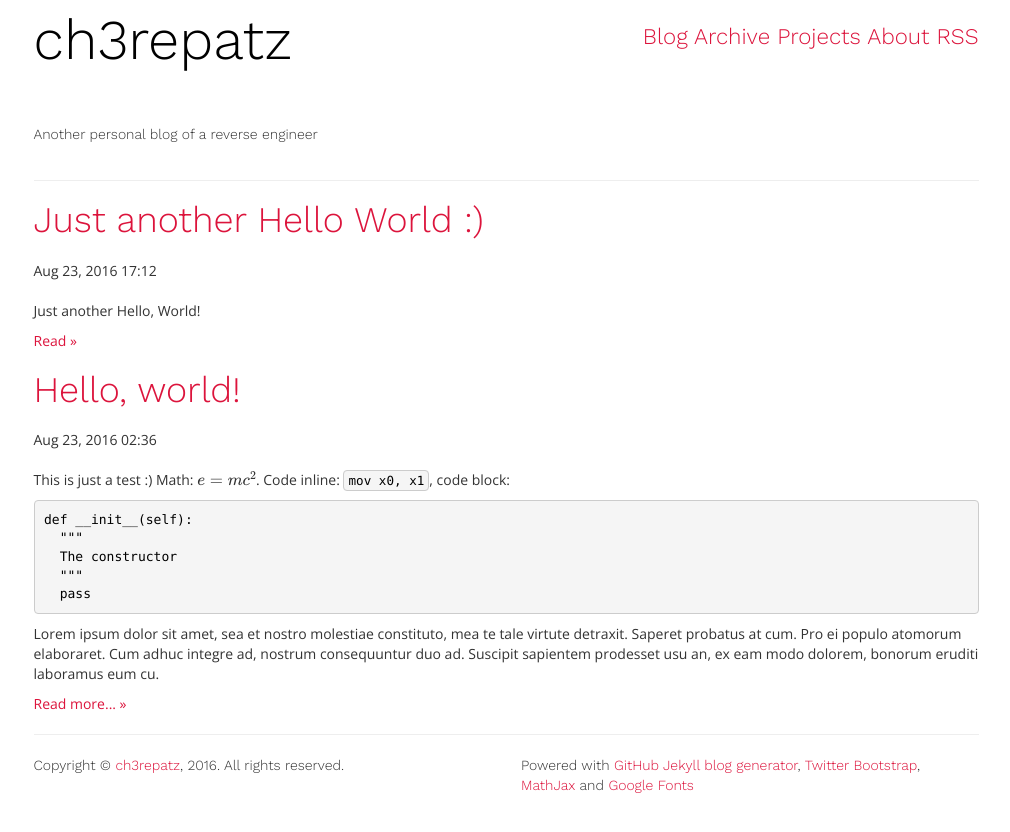
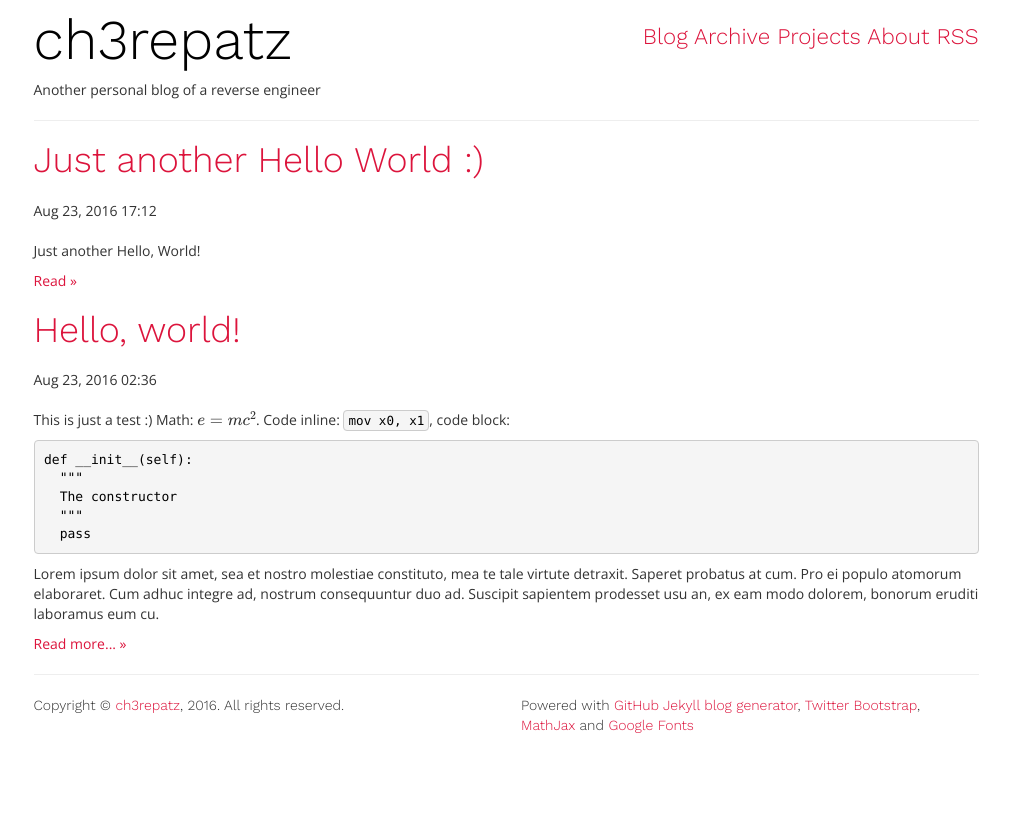
Before and after one commit to ch3repatz/ch3repatz.github.io, a Jekyll site: the page built from index.html, in a window 1280 px wide. Shown: the top 832 px of the page, without its empty margins (134-1144 px from the left). Built offline with Jekyll 4.4.1, drawn with Linux system fonts in a browser that asks for light colours; formulas are drawn with MathJax 3; the list of posts is cut into pages by our own code.

Commit message:
Update default.html

```diff
--- a/_layouts/default.html
+++ b/_layouts/default.html
@@ -56,10 +56,9 @@
     	.logo_title {
     		font-family: 'Work Sans', sans-serif;
     		font-size: 400%;
-    		padding-bottom: 0px;
     	}
-    	.subtitle {
-    		font-size: 25%;
+    	.logo_subtitle {
+    		font-family: 'Work Sans', sans-serif;
     	}
 
     	/* Title is a link, but it's black and not underline */
@@ -142,9 +141,11 @@
     <div class="container">
     	<!-- Header -->
     	<div class="row">
-    		<div class="col-md-4 col-md-offset-1 logo_title">
-    			<a href="{{ site.url }}">{{ site.title }}</a><br>
-    			<span class="subtitle">{{ site.description }}</span>
+    		<div class="col-md-4 col-md-offset-1">
+    			<div class="logo_title">
+    				<a href="{{ site.url }}">{{ site.title }}</a>
+    			</div>
+    			<div class="subtitle">{{ site.description }}</div>
     		</div>
     		<div class="col-md-6 top_menu">
 			<a href="{{ site.url }}">Blog</a>
```
